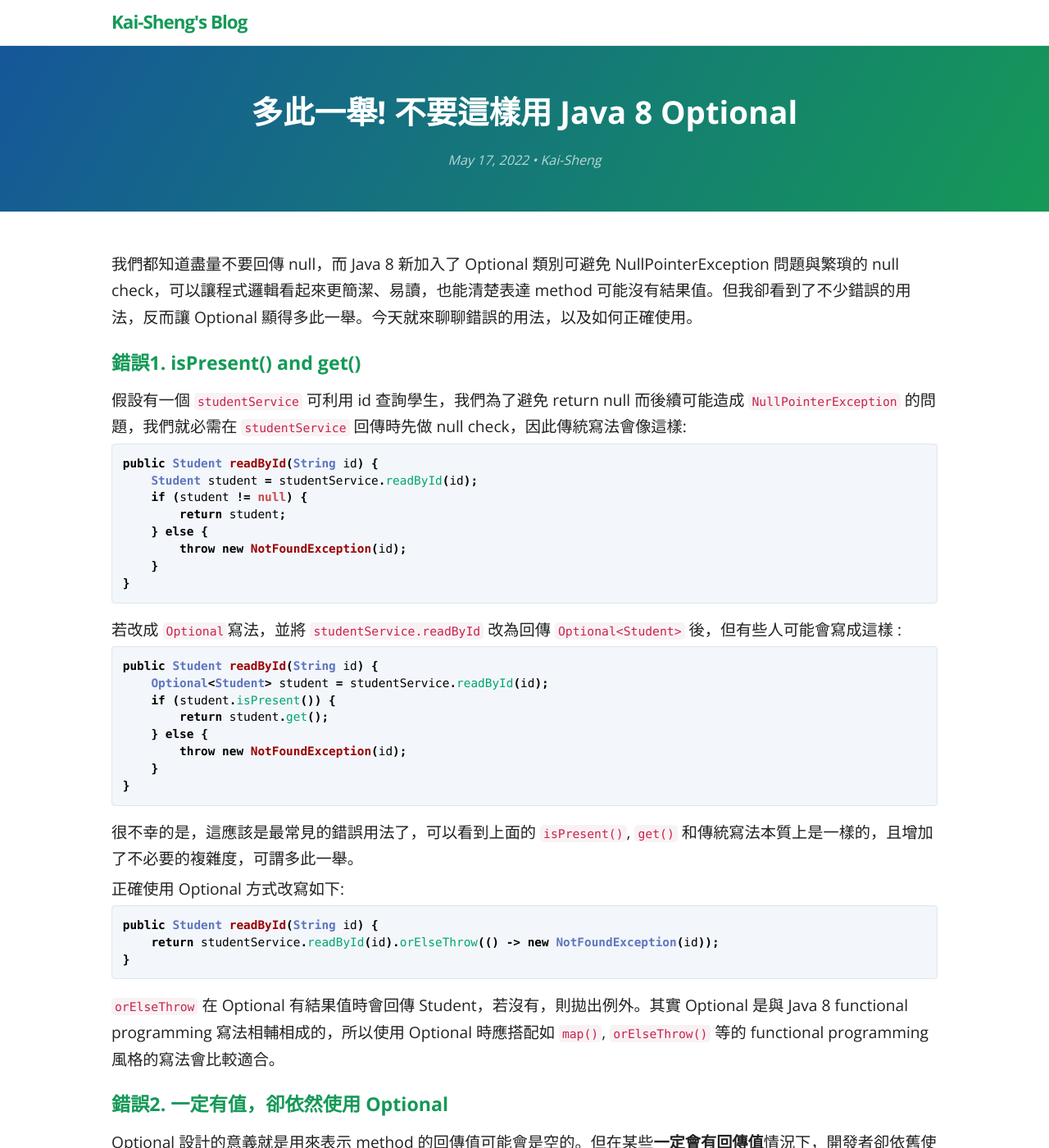
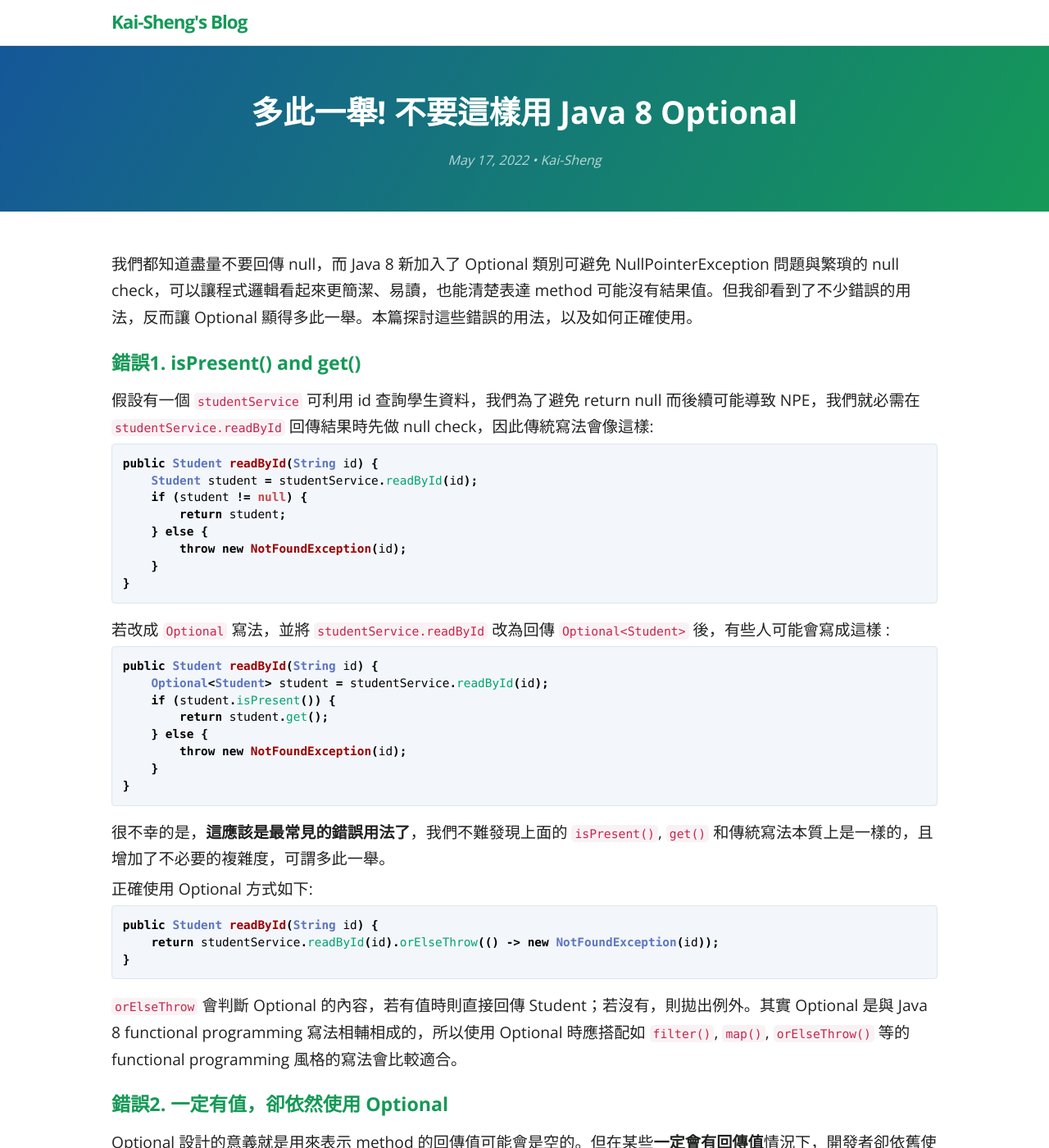
Before and after one commit to KaiSheng714/KaiSheng714.github.io, a Jekyll site: the page built from _posts/2022-05-17-misuse-of-java8-optional.md, in a window 1280 px wide and 1400 px high. Shown: the whole window at 82% size. Built offline with Jekyll 4.4.1, drawn with Linux system fonts in a browser that asks for light colours; comment, search, counter and statistics services are not loaded; some of the changed text lies outside the part shown.

Commit message:
optional

````diff
--- a/_posts/2022-05-17-misuse-of-java8-optional.md
+++ b/_posts/2022-05-17-misuse-of-java8-optional.md
@@ -8,10 +8,10 @@ categories: [Design, Java]
 image: /assets/image/optional.png
 ---
 
-我們都知道盡量不要回傳 null，而 Java 8 新加入了 Optional 類別可避免 NullPointerException 問題與繁瑣的 null check，可以讓程式邏輯看起來更簡潔、易讀，也能清楚表達 method 可能沒有結果值。但我卻看到了不少錯誤的用法，反而讓 Optional 顯得多此一舉。今天就來聊聊錯誤的用法，以及如何正確使用。
+我們都知道盡量不要回傳 null，而 Java 8 新加入了 Optional 類別可避免 NullPointerException 問題與繁瑣的 null check，可以讓程式邏輯看起來更簡潔、易讀，也能清楚表達 method 可能沒有結果值。但我卻看到了不少錯誤的用法，反而讓 Optional 顯得多此一舉。本篇探討這些錯誤的用法，以及如何正確使用。
 
 ## **錯誤1. isPresent() and get()**
-假設有一個 `studentService` 可利用 id 查詢學生，我們為了避免 return null 而後續可能造成 `NullPointerException` 的問題，我們就必需在 `studentService` 回傳時先做 null check，因此傳統寫法會像這樣:
+假設有一個 `studentService` 可利用 id 查詢學生資料，我們為了避免 return null 而後續可能導致 NPE，我們就必需在 `studentService.readById` 回傳結果時先做 null check，因此傳統寫法會像這樣:
 
 ```java
 public Student readById(String id) {
@@ -23,7 +23,7 @@ public Student readById(String id) {
     }
 }
 ```
-若改成 `Optional`寫法，並將 `studentService.readById` 改為回傳 `Optional<Student>` 後，但有些人可能會寫成這樣 :
+若改成 `Optional` 寫法，並將 `studentService.readById` 改為回傳 `Optional<Student>` 後，有些人可能會寫成這樣 :
 
 ```java
 public Student readById(String id) {
@@ -36,9 +36,9 @@ public Student readById(String id) {
 }
 ```
 
-很不幸的是，這應該是最常見的錯誤用法了，可以看到上面的 `isPresent()`, `get()` 和傳統寫法本質上是一樣的，且增加了不必要的複雜度，可謂多此一舉。
+很不幸的是，**這應該是最常見的錯誤用法了**，我們不難發現上面的 `isPresent()`, `get()` 和傳統寫法本質上是一樣的，且增加了不必要的複雜度，可謂多此一舉。
 
-正確使用 Optional 方式改寫如下:
+正確使用 Optional 方式如下:
 
 ```java
 public Student readById(String id) {
@@ -46,7 +46,7 @@ public Student readById(String id) {
 }
 ```
 
-`orElseThrow` 在 Optional 有結果值時會回傳 Student，若沒有，則拋出例外。其實 Optional 是與 Java 8 functional programming 寫法相輔相成的，所以使用 Optional 時應搭配如 `map()`, `orElseThrow()` 等的 functional programming 風格的寫法會比較適合。
+`orElseThrow` 會判斷 Optional 的內容，若有值時則直接回傳 Student；若沒有，則拋出例外。其實 Optional 是與 Java 8 functional programming 寫法相輔相成的，所以使用 Optional 時應搭配如 `filter()`, `map()`, `orElseThrow()` 等的 functional programming 風格的寫法會比較適合。
 
 ## **錯誤2. 一定有值，卻依然使用 Optional**
 Optional 設計的意義就是用來表示 method 的回傳值可能會是空的。但在某些**一定會有回傳值**情況下，開發者卻依舊使用 Optional，這就造成了過度包裝與多此一舉。承上學生系統的例子，假設我們要查詢全體學生中的第一名:
@@ -126,7 +126,7 @@ public List<Student> readAllStudentsInClass(String classId) {
 
 ## **錯誤6. Map and Optional**
 不要將 Optional 放入 Map，例如 `Map<String, Optional<Student>>`，原因和上述類似，在呼叫 `map.get(key)` 的回傳值會是:
-1. **Optional<Student>** (可能有 Student 與可能沒有 Student)
+1. Optional (可能有 Student 與可能沒有 Student)
 2. null
 
 像這種錯誤用法都會提高不必要的複雜性。
````
